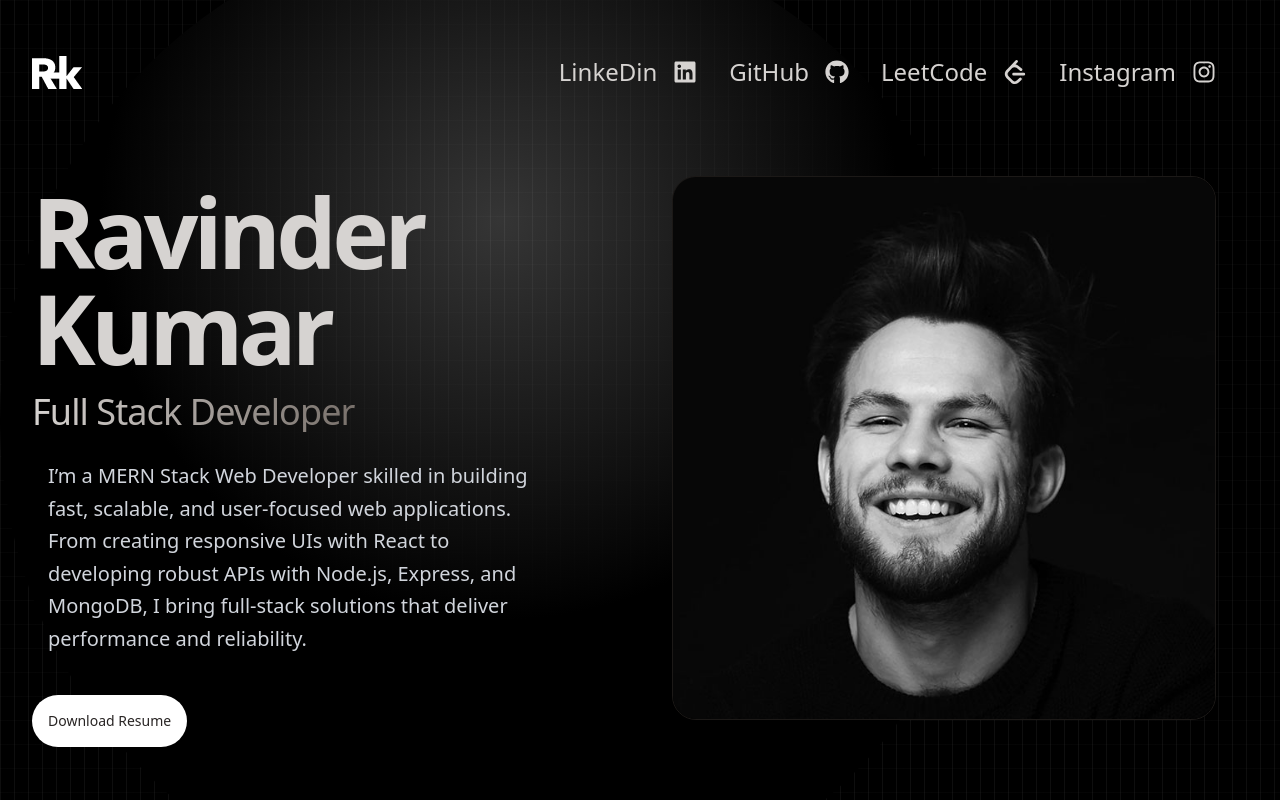
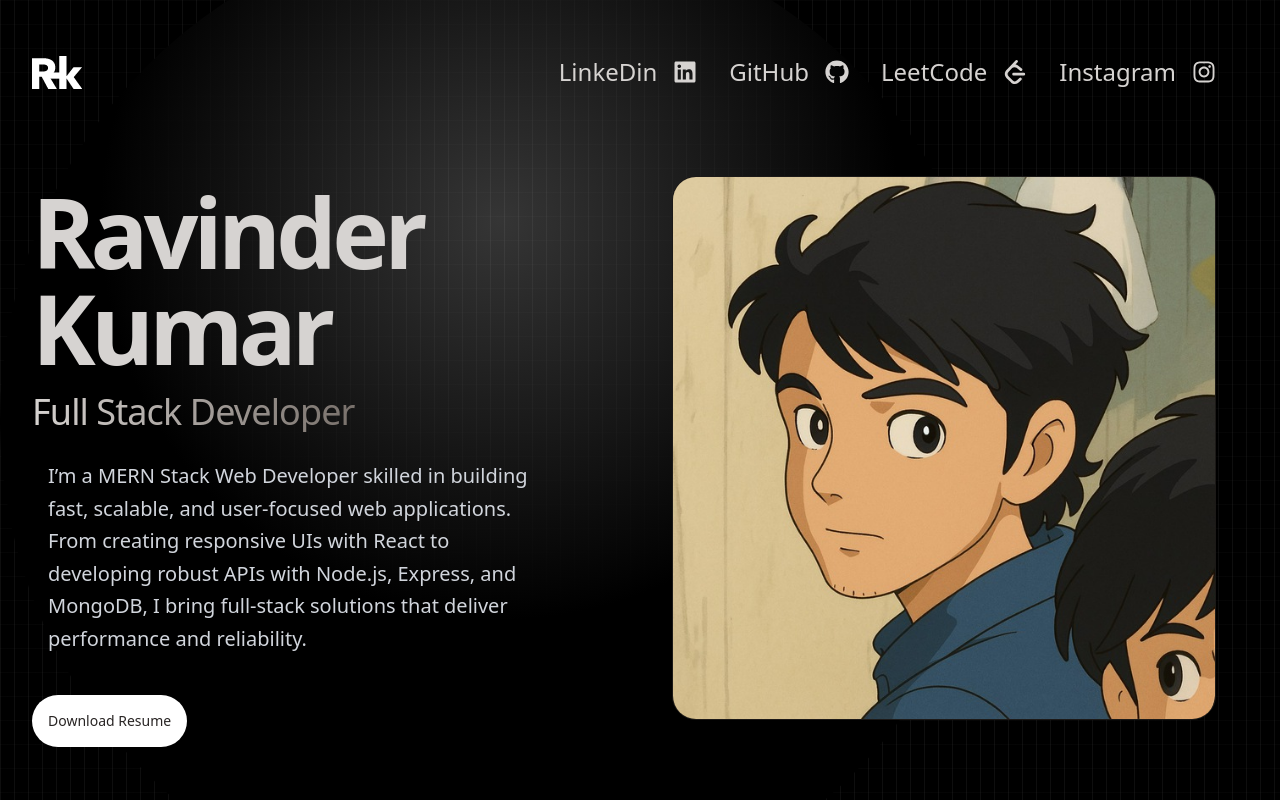
Before and after one commit to Ravinder125/Portfolio, a React (Vite) app: page / in a window 1280 px wide. Shown: the top 800 px of the page. Built offline with nearby package versions, Linux system fonts and the light colour scheme.

Commit message:
change image

```diff
--- a/src/components/Hero.jsx
+++ b/src/components/Hero.jsx
@@ -1,6 +1,7 @@
 import React from 'react'
-import profilePic from '../assets/profile-pic-1.jpeg'
-import profilePic2 from '../assets/profile-pic-2.webp'
+// import profilePic from '../assets/profile-pic-1.jpeg'
+// import profilePic2 from '../assets/profile-pic-2.webp'
+import profile3 from '../assets/ravinder.jpeg'
 import { HERO_CONTENT } from '../constants/data'
 import { motion } from 'framer-motion'
 
@@ -28,7 +29,7 @@ const Hero = () => {
                 <div className='order-0 md:order-1 w-full lg:w-1/2'>
                     <div className='flex justify-center lg:p-8'>
                         <motion.img
-                            src={profilePic2}
+                            src={profile3}
                             alt="Profile picture"
                             className='border border-stone-900 rounded-3xl'
                             width={650}
```
Also changed, not shown: src/assets/ravinder.jpeg (added).
